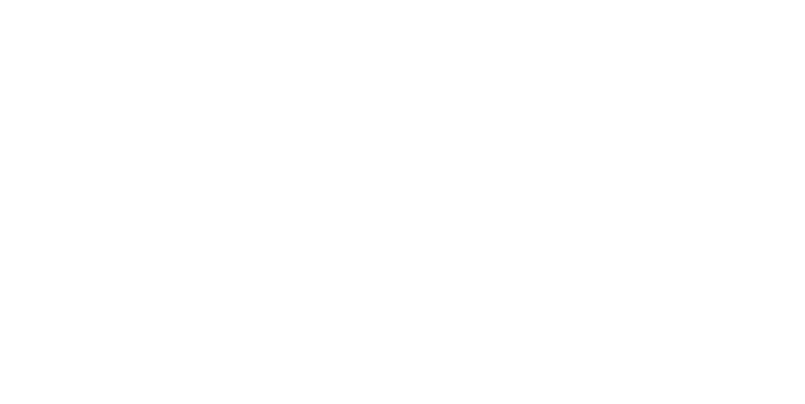
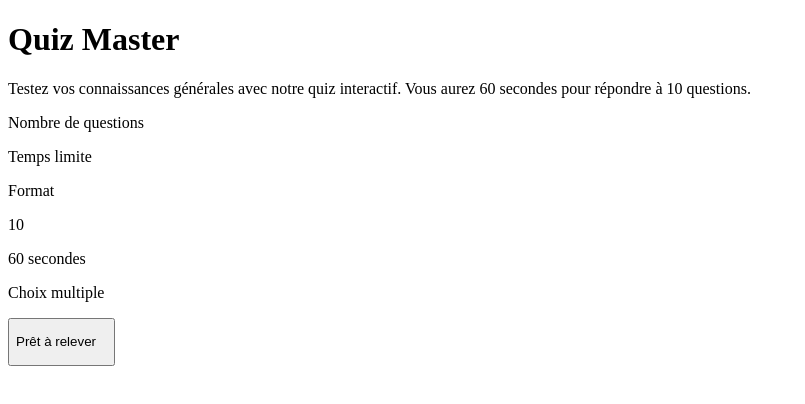
Before and after one commit to doudaoud/quiz-app, a React (Vite) app: page / in a window 1280 px wide. Shown: the top 404 px of the page, without its empty margins (0-805 px from the left). Built offline with nearby package versions, Linux system fonts and the light colour scheme.

Commit message:
Add GSAP dependency and implement TextType component for animated text display

```diff
--- a/package.json
+++ b/package.json
@@ -10,6 +10,7 @@
     "preview": "vite preview"
   },
   "dependencies": {
+    "gsap": "^3.14.2",
     "react": "^19.2.4",
     "react-dom": "^19.2.4"
   },
--- a/src/App.tsx
+++ b/src/App.tsx
@@ -1,8 +1,50 @@
-import React from 'react'
+import React from "react";
+import TextType from "./TypeText/TypeText";
 
 export default function App() {
-  return (<React.Fragment>
-
-  </React.Fragment>
-  )
+  return (
+    <React.Fragment>
+      <div className="container">
+        <h1>Quiz Master</h1>
+        <p>
+          Testez vos connaissances générales avec notre quiz interactif. Vous
+          aurez 60 secondes pour répondre à 10 questions.
+        </p>
+        <div>
+          <div>
+            <p>Nombre de questions</p>
+            <p>Temps limite</p>
+            <p>Format</p>
+          </div>
+          <div>
+            <p>10</p>
+            <p>60 secondes</p>
+            <p>Choix multiple</p>
+          </div>
+        </div>
+        <button>
+          {" "}
+          <p>
+            {/* Commencer le quiz */}
+            <TextType
+              text={[
+                "Commencer le quiz",
+                "Prêt à relever le défi ?",
+                "Testez vos connaissances maintenant !",
+              ]}
+              typingSpeed={100}
+              pauseDuration={1500}
+              showCursor
+              cursorCharacter="_"
+              deletingSpeed={50}
+              variableSpeedEnabled={false}
+              variableSpeedMin={60}
+              variableSpeedMax={120}
+              cursorBlinkDuration={0.5}
+            />
+          </p>
+        </button>
+      </div>
+    </React.Fragment>
+  );
 }
--- /dev/null
+++ b/src/TypeText/TypeText.css
@@ -0,0 +1,14 @@
+.text-type {
+  display: inline-block;
+  white-space: pre-wrap;
+}
+
+.text-type__cursor {
+  margin-left: 0.25rem;
+  display: inline-block;
+  opacity: 1;
+}
+
+.text-type__cursor--hidden {
+  display: none;
+}
--- /dev/null
+++ b/src/TypeText/TypeText.tsx
@@ -0,0 +1,214 @@
+
+
+import {
+  ElementType,
+  useEffect,
+  useRef,
+  useState,
+  createElement,
+  useMemo,
+  useCallback,
+} from "react";
+import { gsap } from "gsap";
+import "./TypeText.css";
+
+interface TextTypeProps {
+  className?: string;
+  showCursor?: boolean;
+  hideCursorWhileTyping?: boolean;
+  cursorCharacter?: string | React.ReactNode;
+  cursorBlinkDuration?: number;
+  cursorClassName?: string;
+  text: string | string[];
+  as?: ElementType;
+  typingSpeed?: number;
+  initialDelay?: number;
+  pauseDuration?: number;
+  deletingSpeed?: number;
+  loop?: boolean;
+  textColors?: string[];
+  variableSpeed?: { min: number; max: number };
+  onSentenceComplete?: (sentence: string, index: number) => void;
+  startOnVisible?: boolean;
+  reverseMode?: boolean;
+}
+
+const TextType = ({
+  text,
+  as: Component = "div",
+  typingSpeed = 50,
+  initialDelay = 0,
+  pauseDuration = 2000,
+  deletingSpeed = 30,
+  loop = true,
+  className = "",
+  showCursor = true,
+  hideCursorWhileTyping = false,
+  cursorCharacter = "|",
+  cursorClassName = "",
+  cursorBlinkDuration = 0.5,
+  textColors = [],
+  variableSpeed,
+  onSentenceComplete,
+  startOnVisible = false,
+  reverseMode = false,
+  ...props
+}: TextTypeProps & React.HTMLAttributes<HTMLElement>) => {
+  const [displayedText, setDisplayedText] = useState("");
+  const [currentCharIndex, setCurrentCharIndex] = useState(0);
+  const [isDeleting, setIsDeleting] = useState(false);
+  const [currentTextIndex, setCurrentTextIndex] = useState(0);
+  const [isVisible, setIsVisible] = useState(!startOnVisible);
+  const cursorRef = useRef<HTMLSpanElement>(null);
+  const containerRef = useRef<HTMLElement>(null);
+
+  const textArray = useMemo(
+    () => (Array.isArray(text) ? text : [text]),
+    [text],
+  );
+
+  const getRandomSpeed = useCallback(() => {
+    if (!variableSpeed) return typingSpeed;
+    const { min, max } = variableSpeed;
+    return Math.random() * (max - min) + min;
+  }, [variableSpeed, typingSpeed]);
+
+  const getCurrentTextColor = () => {
+    if (textColors.length === 0) return "inherit";
+    return textColors[currentTextIndex % textColors.length];
+  };
+
+  useEffect(() => {
+    if (!startOnVisible || !containerRef.current) return;
+
+    const observer = new IntersectionObserver(
+      (entries) => {
+        entries.forEach((entry) => {
+          if (entry.isIntersecting) {
+            setIsVisible(true);
+          }
+        });
+      },
+      { threshold: 0.1 },
+    );
+
+    observer.observe(containerRef.current);
+    return () => observer.disconnect();
+  }, [startOnVisible]);
+
+  useEffect(() => {
+    if (showCursor && cursorRef.current) {
+      gsap.set(cursorRef.current, { opacity: 1 });
+      gsap.to(cursorRef.current, {
+        opacity: 0,
+        duration: cursorBlinkDuration,
+        repeat: -1,
+        yoyo: true,
+        ease: "power2.inOut",
+      });
+    }
+  }, [showCursor, cursorBlinkDuration]);
+
+  useEffect(() => {
+    if (!isVisible) return;
+
+    let timeout: ReturnType<typeof setTimeout>;
+
+    const currentText = textArray[currentTextIndex];
+    const processedText = reverseMode
+      ? currentText.split("").reverse().join("")
+      : currentText;
+
+    const executeTypingAnimation = () => {
+      if (isDeleting) {
+        if (displayedText === "") {
+          setIsDeleting(false);
+          if (currentTextIndex === textArray.length - 1 && !loop) {
+            return;
+          }
+
+          if (onSentenceComplete) {
+            onSentenceComplete(textArray[currentTextIndex], currentTextIndex);
+          }
+
+          setCurrentTextIndex((prev) => (prev + 1) % textArray.length);
+          setCurrentCharIndex(0);
+          timeout = setTimeout(() => {}, pauseDuration);
+        } else {
+          timeout = setTimeout(() => {
+            setDisplayedText((prev) => prev.slice(0, -1));
+          }, deletingSpeed);
+        }
+      } else {
+        if (currentCharIndex < processedText.length) {
+          timeout = setTimeout(
+            () => {
+              setDisplayedText(
+                (prev) => prev + processedText[currentCharIndex],
+              );
+              setCurrentCharIndex((prev) => prev + 1);
+            },
+            variableSpeed ? getRandomSpeed() : typingSpeed,
+          );
+        } else if (textArray.length >= 1) {
+          if (!loop && currentTextIndex === textArray.length - 1) return;
+          timeout = setTimeout(() => {
+            setIsDeleting(true);
+          }, pauseDuration);
+        }
+      }
+    };
+
+    if (currentCharIndex === 0 && !isDeleting && displayedText === "") {
+      timeout = setTimeout(executeTypingAnimation, initialDelay);
+    } else {
+      executeTypingAnimation();
+    }
+
+    return () => clearTimeout(timeout);
+  }, [
+    currentCharIndex,
+    displayedText,
+    isDeleting,
+    typingSpeed,
+    deletingSpeed,
+    pauseDuration,
+    textArray,
+    currentTextIndex,
+    loop,
+    initialDelay,
+    isVisible,
+    reverseMode,
+    variableSpeed,
+    onSentenceComplete,
+  ]);
+
+  const shouldHideCursor =
+    hideCursorWhileTyping &&
+    (currentCharIndex < textArray[currentTextIndex].length || isDeleting);
+
+  return createElement(
+    Component,
+    {
+      ref: containerRef,
+      className: `text-type ${className}`,
+      ...props,
+    },
+    <span
+      className="text-type__content"
+      style={{ color: getCurrentTextColor() || "inherit" }}
+    >
+      {displayedText}
+    </span>,
+    showCursor && (
+      <span
+        ref={cursorRef}
+        className={`text-type__cursor ${cursorClassName} ${shouldHideCursor ? "text-type__cursor--hidden" : ""}`}
+      >
+        {cursorCharacter}
+      </span>
+    ),
+  );
+};
+
+export default TextType;
```
Also changed, not shown: 1 other file (tests, documents, lock files or other folders).
